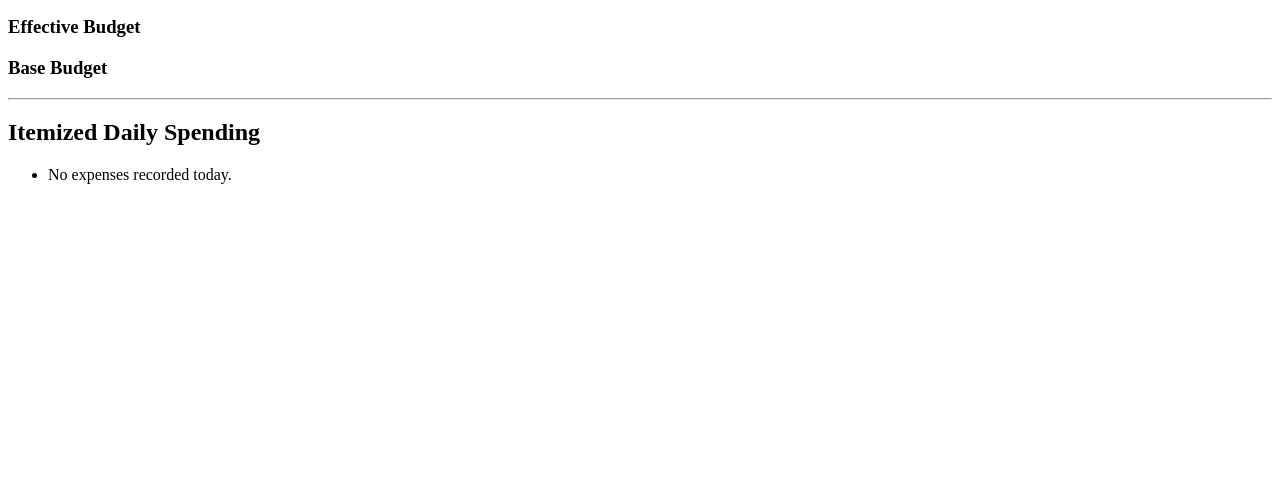
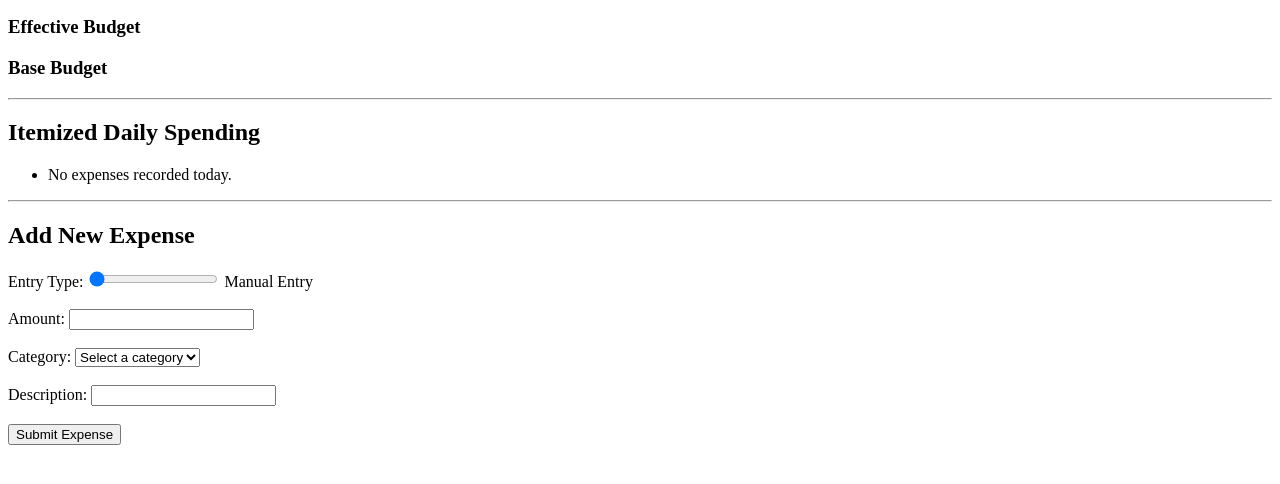
Before and after one commit to shreyans-gits/smart-spend, a Flask app: template web/templates/dashboard.html in a window 1280 px wide. Shown: the part 248-732 px from the top of the page. Run offline with Flask 3, Linux system fonts and the light colour scheme; the template is opened without the code that fills it, so the values that code supplies are empty; parts of the project's set-up code (start-up, migrations or seed data) failed here and were passed over.

Commit message:
Added manual entry

```diff
--- a/config.py
+++ b/config.py
@@ -5,9 +5,9 @@ VALID_CATEGORIES = ["Food", "Transport", "Utilities", "Entertainment", "Housing"
 try:
     _raw_settings = get_settings()
 except Exception as e:
-    _raw_settings = {"daily_budget": "50.00", "rollover_enabled": "false"}
+    _raw_settings = {"daily_budget": "250.00", "rollover_enabled": "false"}
 
-DAILY_BUDGET = float(_raw_settings.get("daily_budget", 50.00))
+DAILY_BUDGET = float(_raw_settings.get("daily_budget", 250.00))
 ROLLOVER_ENABLED = _raw_settings.get("rollover_enabled", "false").lower() == "true"
 
 TESSERACT_PATH = r"D:\Program Files\Tesseract-OCR\tesseract.exe"
--- a/web/app.py
+++ b/web/app.py
@@ -4,10 +4,13 @@ from datetime import datetime
 
 sys.path.append(os.path.dirname(os.path.dirname(os.path.abspath(__file__))))
 
-from flask import Flask , render_template
+from flask import Flask , render_template , redirect , url_for, request
+from db.schema import init_db
+init_db()
+from db.queries import get_expenses_by_date, get_daily_total, get_yesterday_leftover , add_expense
 import config
 from budget.engine import get_budget_state
-from db.queries import get_expenses_by_date, get_daily_total, get_yesterday_leftover
+
 
 app = Flask(__name__)
 
@@ -37,8 +40,25 @@ def dashboard():
         remaining=remaining,
         effective_budget=effective_budget,
         daily_budget=config.DAILY_BUDGET,
-        today_date=today_str
+        today_date=today_str,
+        valid_categories = config.VALID_CATEGORIES
     )
+
+@app.route("/add-expense", methods = ["POST"])
+def add_expense_route():
+    amount = float(request.form.get("amount", 0.0))
+    category = request.form.get("category")
+    description = request.form.get("description", "").strip()
+    today_str = get_current_date_str()
+
+    add_expense(
+        date = today_str,
+        amount = amount,
+        category = category,
+        source = "manual",
+        raw_text = description
+    )
+    return redirect(url_for("dashboard"))
 
 if __name__ == "__main__":
     app.run(debug=True)
--- a/web/templates/dashboard.html
+++ b/web/templates/dashboard.html
@@ -46,5 +46,46 @@
             <li>No expenses recorded today.</li>
         {% endfor %}
     </ul>
+
+    <hr>
+
+    <h2>Add New Expense</h2>
+    <form action="/add-expense" method="POST">
+        <div>
+            <label>Entry Type:</label>
+            <input type="range" min="0" max="1" value="0" step="1">
+            <span>Manual Entry</span>
+        </div>
+
+        <br>
+
+        <div>
+            <label for="amount">Amount:</label>
+            <input type="number" id="amount" name="amount" step="0.01" required>
+        </div>
+
+        <br>
+
+        <div>
+            <label for="category">Category:</label>
+            <select id="category" name="category" required>
+                <option value="" disabled selected>Select a category</option>
+                {% for cat in valid_categories %}
+                    <option value="{{ cat }}">{{ cat }}</option>
+                {% endfor %}
+            </select>
+        </div>
+
+        <br>
+
+        <div>
+            <label for="description">Description:</label>
+            <input type="text" id="description" name="description" required>
+        </div>
+
+        <br>
+
+        <button type="submit">Submit Expense</button>
+    </form>
 </body>
 </html>
```
